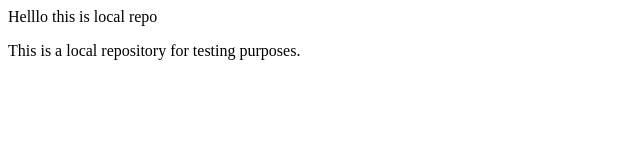
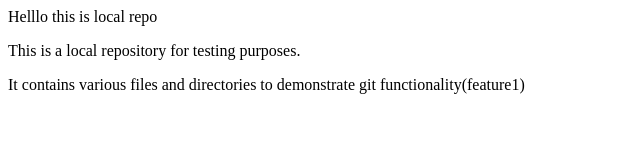
Before and after one commit to kush080505/Local, a plain HTML site: page index.html in a window 1280 px wide. Shown: the whole page, without its empty margins (0-640 px from the left). Drawn offline with Linux system fonts and the light colour scheme.

Commit message:
addition of paragraph

```diff
--- a/index.html
+++ b/index.html
@@ -1,2 +1,3 @@
 <p> Helllo this is local repo </p>
 <p> This is a local repository for testing purposes. </p>
+<p> It contains various files and directories to demonstrate git functionality(feature1)</p>
```
